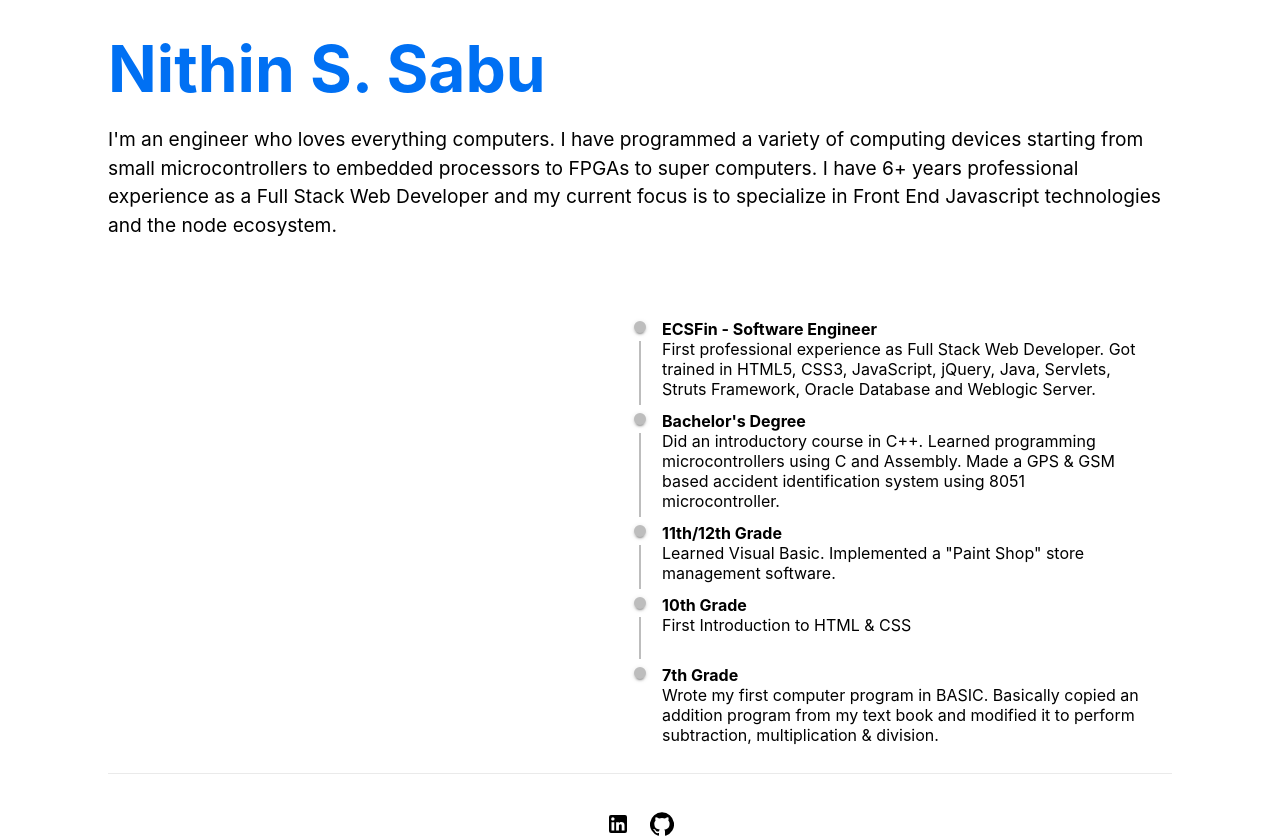
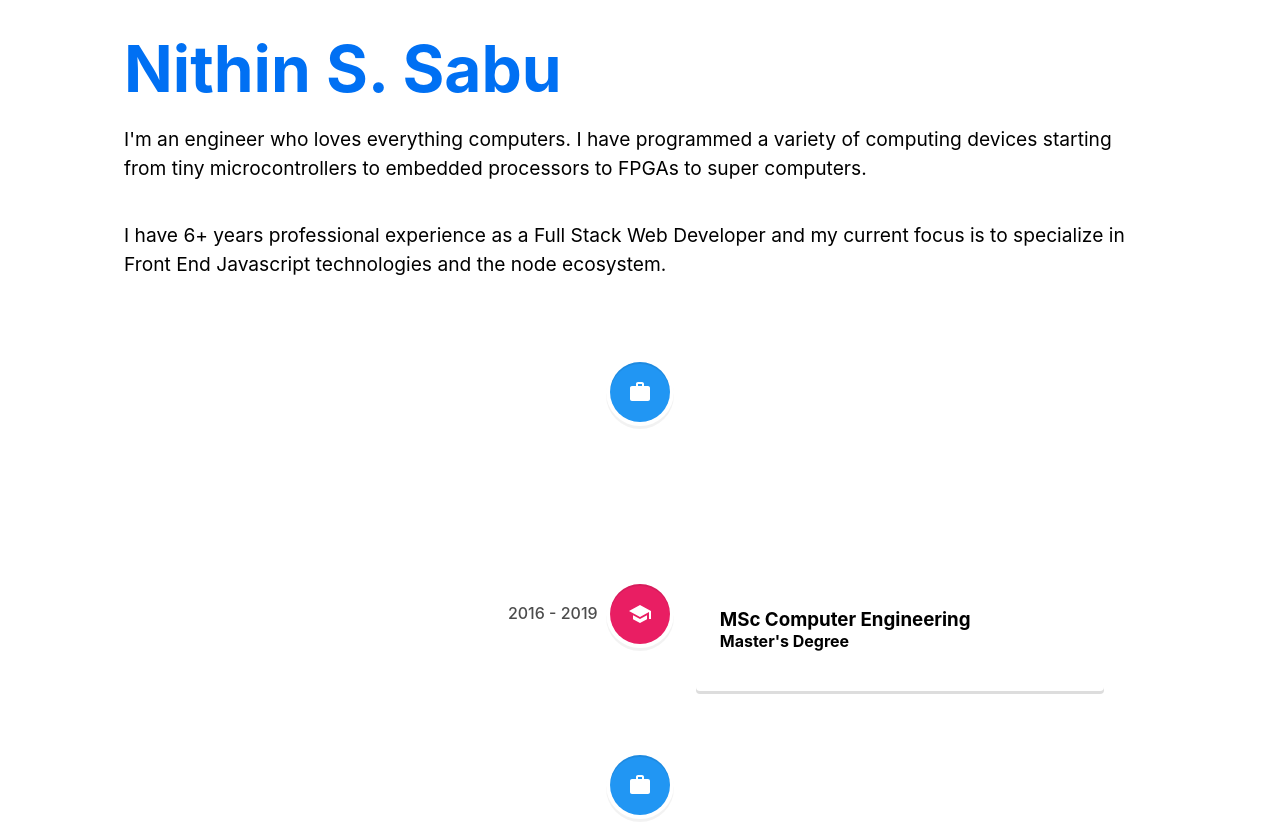
Before and after one commit to nithinssabu/nithinssabu.com, a Next.js app: page / in a window 1280 px wide. Shown: the top 838 px of the page. Built offline with nearby package versions, Linux system fonts and the light colour scheme.

Commit message:
Use react-vertical-timeline component for the timeline

```diff
--- a/components/CodingTimeline.tsx
+++ b/components/CodingTimeline.tsx
@@ -1,77 +1,122 @@
 import React from "react";
-import Timeline from "@material-ui/lab/Timeline";
-import TimelineItem from "@material-ui/lab/TimelineItem";
-import TimelineSeparator from "@material-ui/lab/TimelineSeparator";
-import TimelineConnector from "@material-ui/lab/TimelineConnector";
-import TimelineContent from "@material-ui/lab/TimelineContent";
-import TimelineDot from "@material-ui/lab/TimelineDot";
+import SchoolIcon from "@material-ui/icons/School";
+import WorkIcon from "@material-ui/icons/Work";
+import StarIcon from "@material-ui/icons/Star";
+
+import {
+  VerticalTimeline,
+  VerticalTimelineElement,
+} from "react-vertical-timeline-component";
+import "react-vertical-timeline-component/style.min.css";
 
 export default function CodingTimeline() {
   return (
-    <Timeline>
-      <TimelineItem>
-        <TimelineSeparator>
-          <TimelineDot />
-          <TimelineConnector />
-        </TimelineSeparator>
-        <TimelineContent>
-          <strong>
-            <a href="https://ecsfin.com">ECSFin</a> - Software Engineer
-          </strong>
-          <br />
+    <VerticalTimeline>
+      <VerticalTimelineElement
+        className="vertical-timeline-element--work"
+        date="2017 - Present"
+        iconStyle={{ background: "rgb(33, 150, 243)", color: "#fff" }}
+        icon={<WorkIcon />}
+      >
+        <h3 className="vertical-timeline-element-title">
+          Diebold Nixdorf - Software Engineer
+        </h3>
+        <h4 className="vertical-timeline-element-subtitle">
+          Paderborn, Germany
+        </h4>
+        <p>PHP, React, Java Spring, MySQL, Docker, Jenkins</p>
+      </VerticalTimelineElement>
+      <VerticalTimelineElement
+        className="vertical-timeline-element--education"
+        date="2016 - 2019"
+        iconStyle={{ background: "rgb(233, 30, 99)", color: "#fff" }}
+        icon={<SchoolIcon />}
+      >
+        <h3 className="vertical-timeline-element-title">
+          MSc Computer Engineering
+        </h3>
+        <h4 className="vertical-timeline-element-subtitle">Master's Degree</h4>
+        <p></p>
+      </VerticalTimelineElement>
+      <VerticalTimelineElement
+        className="vertical-timeline-element--work"
+        date="2014 - 2016"
+        iconStyle={{ background: "rgb(33, 150, 243)", color: "#fff" }}
+        icon={<WorkIcon />}
+      >
+        <h3 className="vertical-timeline-element-title">
+          ECSFin - Software Engineer
+        </h3>
+        <h4 className="vertical-timeline-element-subtitle">
+          Thiruvananthapuram, India
+        </h4>
+        <p>
           First professional experience as Full Stack Web Developer. Got trained
           in HTML5, CSS3, JavaScript, jQuery, Java, Servlets, Struts Framework,
           Oracle Database and Weblogic Server.
-        </TimelineContent>
-      </TimelineItem>
-      <TimelineItem>
-        <TimelineSeparator>
-          <TimelineDot />
-          <TimelineConnector />
-        </TimelineSeparator>
-        <TimelineContent>
-          <strong>Bachelor's Degree</strong>
-          <br />
+        </p>
+      </VerticalTimelineElement>
+      <VerticalTimelineElement
+        className="vertical-timeline-element--education"
+        date="2008 - 2013"
+        iconStyle={{ background: "rgb(233, 30, 99)", color: "#fff" }}
+        icon={<SchoolIcon />}
+      >
+        <h3 className="vertical-timeline-element-title">
+          B Tech - Electronics &amp; Communication Engineering
+        </h3>
+        <h4 className="vertical-timeline-element-subtitle">
+          Bachelor's Degree
+        </h4>
+        <p>
           Did an introductory course in C++. Learned programming
           microcontrollers using C and Assembly. Made a GPS &amp; GSM based
           accident identification system using 8051 microcontroller.
-        </TimelineContent>
-      </TimelineItem>
-      <TimelineItem>
-        <TimelineSeparator>
-          <TimelineDot />
-          <TimelineConnector />
-        </TimelineSeparator>
-        <TimelineContent>
-          <strong>11th/12th Grade</strong>
-          <br />
+        </p>
+      </VerticalTimelineElement>
+      <VerticalTimelineElement
+        className="vertical-timeline-element--education"
+        date="2006 - 2008"
+        iconStyle={{ background: "rgb(233, 30, 99)", color: "#fff" }}
+        icon={<SchoolIcon />}
+      >
+        <h3 className="vertical-timeline-element-title">11th/12th Grade</h3>
+        <h4 className="vertical-timeline-element-subtitle">
+          Senior Secondary School
+        </h4>
+        <p>
           Learned Visual Basic. Implemented a "Paint Shop" store management
           software.
-        </TimelineContent>
-      </TimelineItem>
-      <TimelineItem>
-        <TimelineSeparator>
-          <TimelineDot />
-          <TimelineConnector />
-        </TimelineSeparator>
-        <TimelineContent>
-          <strong>10th Grade</strong>
-          <br />
-          First Introduction to HTML &amp; CSS
-        </TimelineContent>
-      </TimelineItem>
-      <TimelineItem>
-        <TimelineSeparator>
-          <TimelineDot />
-        </TimelineSeparator>
-        <TimelineContent>
-          <strong>7th Grade</strong>
-          <br />
+        </p>
+      </VerticalTimelineElement>
+      <VerticalTimelineElement
+        className="vertical-timeline-element--education"
+        date="2005"
+        iconStyle={{ background: "rgb(233, 30, 99)", color: "#fff" }}
+        icon={<SchoolIcon />}
+      >
+        <h3 className="vertical-timeline-element-title">Tenth Grade</h3>
+        <h4 className="vertical-timeline-element-subtitle">Secondary School</h4>
+        <p>First Introduction to HTML &amp; CSS</p>
+      </VerticalTimelineElement>
+      <VerticalTimelineElement
+        className="vertical-timeline-element--education"
+        date="2002"
+        iconStyle={{ background: "rgb(233, 30, 99)", color: "#fff" }}
+        icon={<SchoolIcon />}
+      >
+        <h3 className="vertical-timeline-element-title">Seventh Grade</h3>
+        <h4 className="vertical-timeline-element-subtitle">Secondary School</h4>
+        <p>
           Wrote my first computer program in BASIC. Basically copied an addition
           program from my text book and modified it to perform subtraction,
           multiplication &amp; division.
-        </TimelineContent>
-      </TimelineItem>
-    </Timeline>
+        </p>
+      </VerticalTimelineElement>
+      <VerticalTimelineElement
+        iconStyle={{ background: "rgb(16, 204, 82)", color: "#fff" }}
+        icon={<StarIcon />}
+      />
+    </VerticalTimeline>
   );
 }
--- a/package.json
+++ b/package.json
@@ -11,14 +11,15 @@
   "dependencies": {
     "@material-ui/core": "^4.11.3",
     "@material-ui/icons": "^4.11.2",
-    "@material-ui/lab": "^4.0.0-alpha.57",
     "next": "10.1.3",
     "react": "17.0.2",
-    "react-dom": "17.0.2"
+    "react-dom": "17.0.2",
+    "react-vertical-timeline-component": "^3.3.3"
   },
   "devDependencies": {
     "@types/node": "^14.14.37",
     "@types/react": "^17.0.3",
+    "@types/react-vertical-timeline-component": "^3.0.0",
     "typescript": "^4.2.4"
   }
 }
--- a/pages/index.tsx
+++ b/pages/index.tsx
@@ -16,14 +16,15 @@ export default function Home() {
         <h1 className={styles.title}>
           <a href="/">Nithin S. Sabu</a>
         </h1>
-
         <p className={styles.description}>
           I'm an engineer who loves everything computers. I have programmed a
-          variety of computing devices starting from small microcontrollers to
-          embedded processors to FPGAs to super computers. I have 6+ years
-          professional experience as a Full Stack Web Developer and my current
-          focus is to specialize in Front End Javascript technologies and the
-          node ecosystem.
+          variety of computing devices starting from tiny microcontrollers to
+          embedded processors to FPGAs to super computers.
+        </p>
+        <p className={styles.description}>
+          I have 6+ years professional experience as a Full Stack Web Developer
+          and my current focus is to specialize in Front End Javascript
+          technologies and the node ecosystem.
           {/* <code className={styles.code}>pages/index.js</code> */}
         </p>
       </main>
--- a/styles/Home.module.css
+++ b/styles/Home.module.css
@@ -1,6 +1,6 @@
 .container {
   min-height: 100vh;
-  padding: 0 0.5rem;
+  padding: 0 1.5rem;
   display: flex;
   flex-direction: column;
   max-width: 67.5rem;
```
Also changed, not shown: 1 other file (tests, documents, lock files or other folders).
